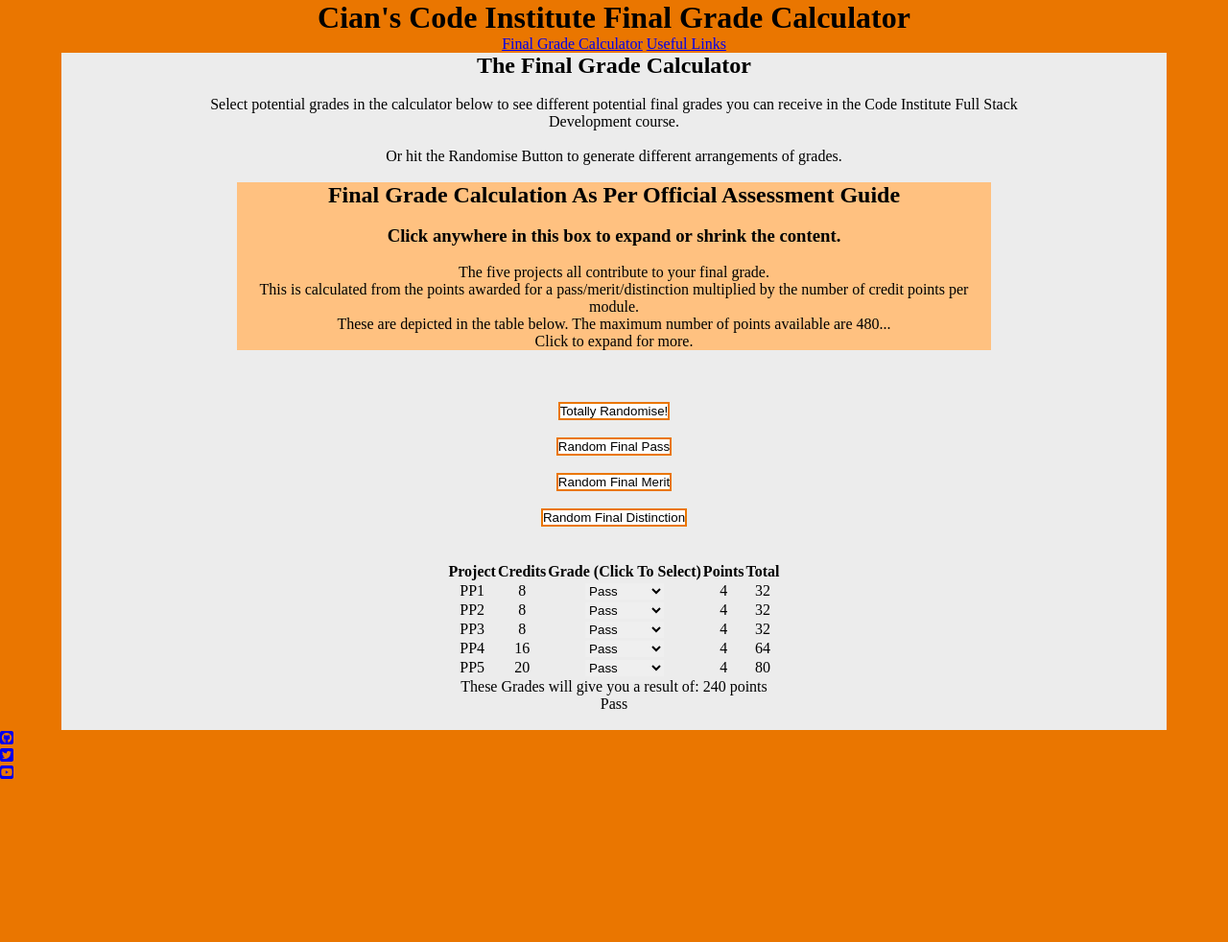
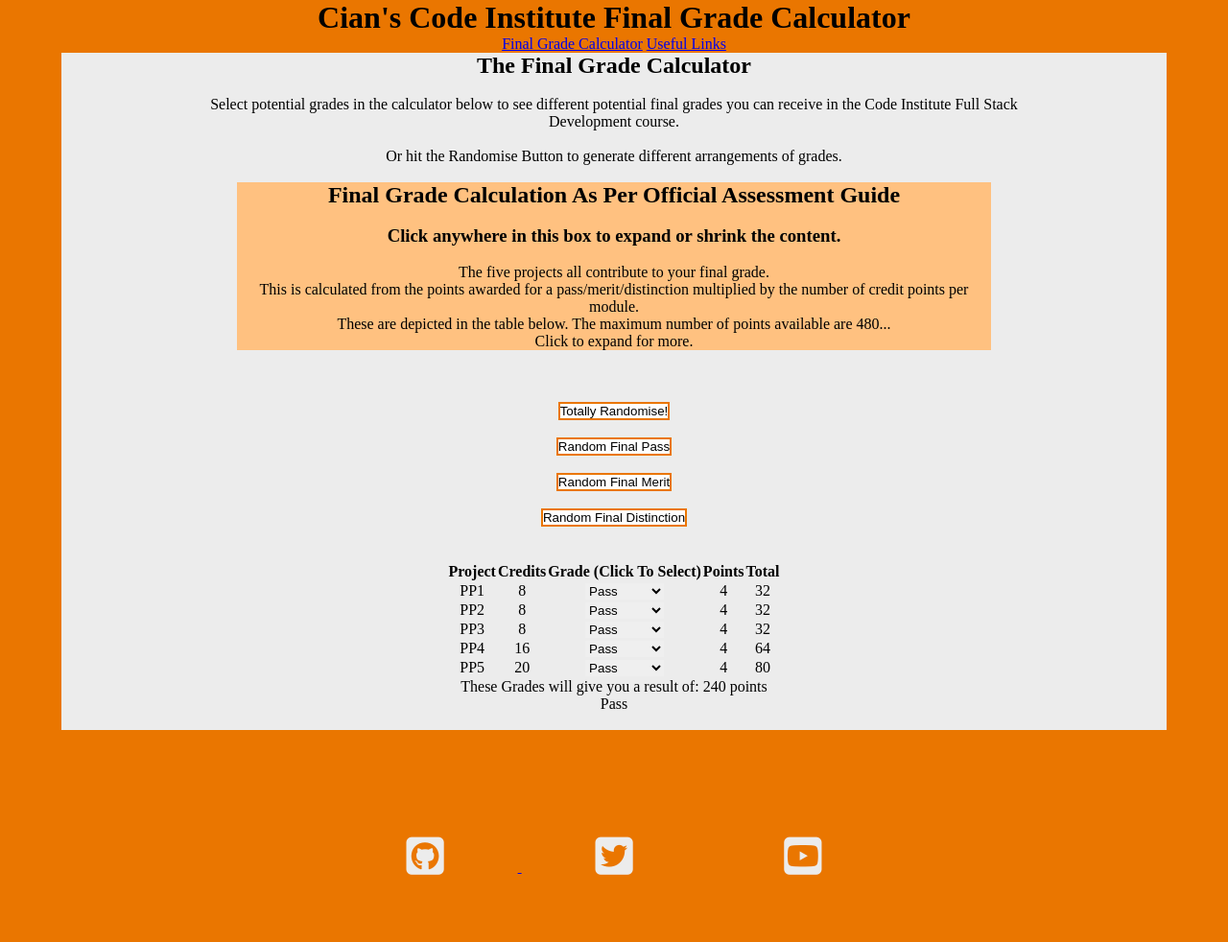
Before and after one commit to Lastraeus/pp2-cians-ci-grade-calculator, a plain HTML site: page index.html in a window 1280 px wide. Shown: the whole page at 96% size. Before the commit the page ends 815 px from the top, so only its background shows below. Drawn offline with Linux system fonts and the light colour scheme.

Commit message:
style footer links- add section headings to css

```diff
--- a/assets/css/style.css
+++ b/assets/css/style.css
@@ -13,6 +13,8 @@ body {
     width: fit-content;
     text-align: center;
 }
+
+/* Grade Calc Section */
 
 #grade-calc-section {
     display: flexbox;
@@ -37,7 +39,31 @@ body {
     border: 2px solid #ea7600;
 }
 
+/* Nav Links */
+
 nav li {
     display: inline;
     list-style-type: none;
 }
+
+/* Footer Bar */
+
+footer {
+    margin-top: 2rem;
+    height: 100px;
+}
+
+.footer-links {
+    text-align: center;
+}
+
+.footer-links>li {
+    display: inline;
+}
+
+.footer-links i {
+    font-size: 280%;
+    margin: 1%;
+    padding: 5%;
+    color: #ECECEC;
+}
```
